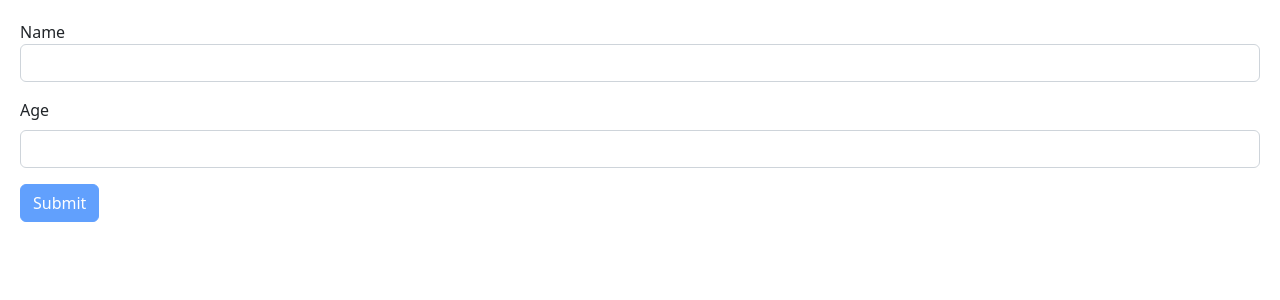
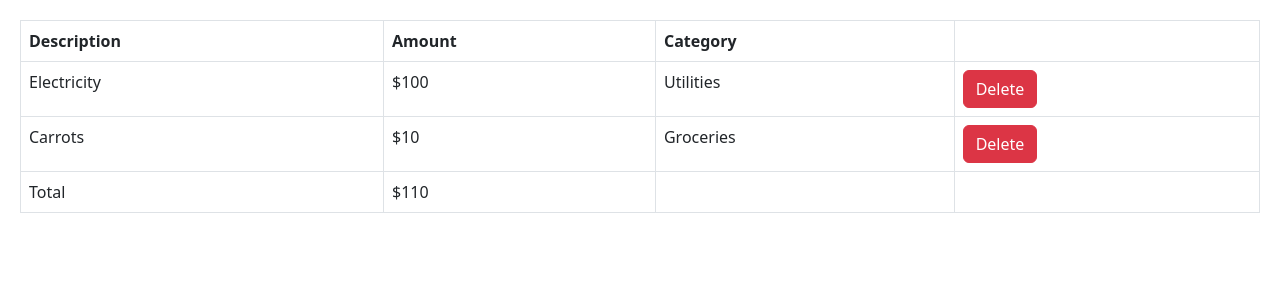
Before and after one commit to mayankgupta804/react-app, a React (Vite) app: page / in a window 1280 px wide. Shown: the top 300 px of the page. Built offline with nearby package versions, Linux system fonts and the light colour scheme.

Commit message:
Create expense list

```diff
--- a/src/App.tsx
+++ b/src/App.tsx
@@ -1,9 +1,14 @@
-import Form from "./components/Form";
+import List from "./components/expnenseList/list";
 
 function App() {
+  const items = [
+    { "description": "Electricity", "amount": 100, "category": "Utilities" },
+    { "description": "Carrots", "amount": 10, "category": "Groceries" }
+  ]
+
   return (
     <>
-      <Form />
+      <List items={items} />
     </>
   );
 }
--- /dev/null
+++ b/src/components/expnenseList/list.tsx
@@ -0,0 +1,51 @@
+import Button from "../Button";
+
+interface Item {
+  description: string;
+  amount: number;
+  category: string;
+}
+
+interface Props {
+  items: Item[]
+}
+
+const List = ({ items }: Props) => {
+
+  return (
+    <table className="table table-bordered">
+      <thead>
+        <tr>
+          <th scope="col">Description</th>
+          <th scope="col">Amount</th>
+          <th scope="col">Category</th>
+          <th scope="col"></th>
+        </tr>
+      </thead>
+      <tbody>
+        {items.map(item => {
+          return (
+            <tr key={item.description}>
+              <td>{item.description}</td>
+              <td>${item.amount}</td>
+              <td>{item.category}</td>
+              <td>
+                <Button color="danger" onClick={() => console.log("deleted")}>
+                  Delete
+                </Button>
+              </td>
+            </tr>
+          );
+        })}
+        <tr>
+          <td>Total</td>
+          <td>${items.reduce((acc, item) => acc + item.amount, 0)}</td>
+          <td></td>
+          <td></td>
+        </tr>
+      </tbody>
+    </table>
+  )
+}
+
+export default List;
```
Also changed, not shown: src/components/Alert.tsx (deleted, +0 -23 lines), src/components/ListGroup.tsx (deleted, +0 -38 lines).
